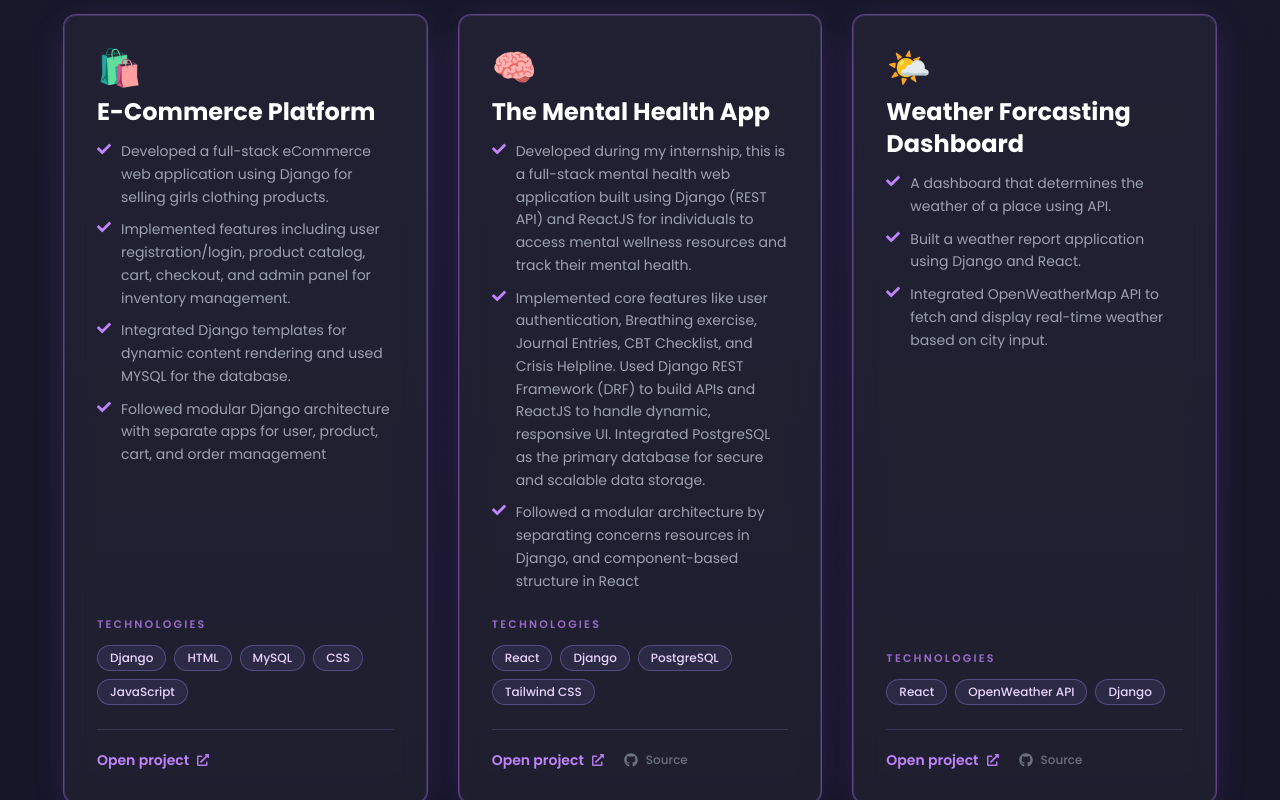
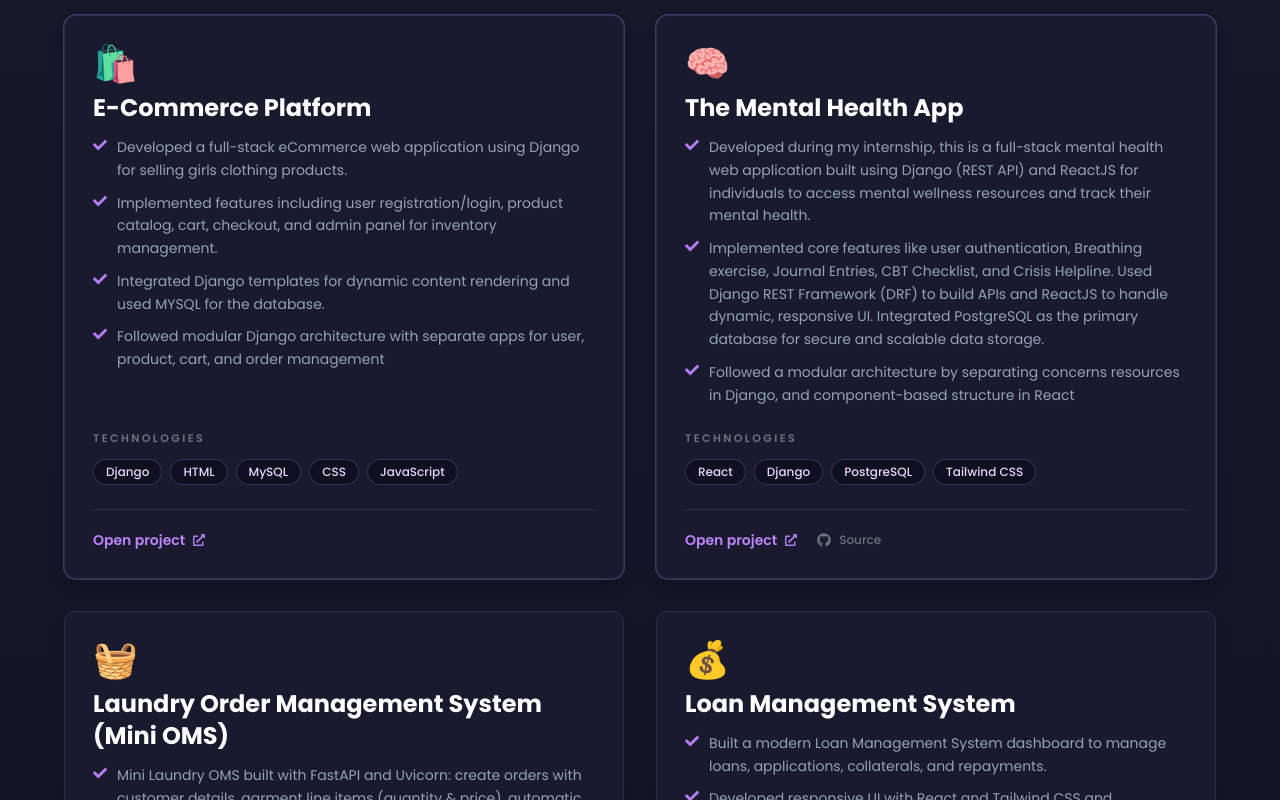
Before and after one commit to Khushbusaifi012/react-portfolio, a React (Vite) app: page / in a window 1280 px wide. Shown: the part 4980-5780 px from the top of the page. Built offline with nearby package versions, Linux system fonts and the light colour scheme.

Commit message:
drop Weather card, tune LMS-style cards to secondary theme

```diff
--- a/src/components/Projects.jsx
+++ b/src/components/Projects.jsx
@@ -26,17 +26,6 @@ const Projects = () => {
     },
     {
       id: 3,
-      title: 'Weather Forcasting Dashboard',
-      description:
-        'A dashboard that determines the weather of a place using API.\nBuilt a weather report application using Django and React.\nIntegrated OpenWeatherMap API to fetch and display real-time weather based on city input.',
-      image: '🌤️',
-      tech: ['React', 'OpenWeather API', 'Django'],
-      github: 'https://github.com/Khushbusaifi012/Weather-Forecast-Dashboard',
-      featured: true,
-      live: 'https://weather-forecast-dashboard-1-4ig1.onrender.com/',
-    },
-    {
-      id: 4,
       title: 'Laundry Order Management System (Mini OMS)',
       description:
         'Mini Laundry OMS built with FastAPI and Uvicorn: create orders with customer details, garment line items (quantity & price), automatic totals, and a unique order ID on submit.\nStatuses move through received → processing → ready → delivered, with updates anytime to match real shop workflow.\nView all orders with filtering by customer name, phone, or status.\nDashboard summarizes total orders, revenue, and how many orders sit in each status.\nStatic HTML, CSS, and JavaScript call the REST APIs; Pydantic handles validation with a clean split across routes, models, and business logic.',
@@ -46,7 +35,7 @@ const Projects = () => {
       live: 'https://laundry-oms-30pm.onrender.com/',
     },
     {
-      id: 5,
+      id: 4,
       title: 'Loan Management System',
       description:
         'Built a modern Loan Management System dashboard to manage loans, applications, collaterals, and repayments.\nDeveloped responsive UI with React and Tailwind CSS and integrated APIs for real-time loan tracking and analytics.',
@@ -112,7 +101,7 @@ const Projects = () => {
           initial="hidden"
           whileInView="visible"
           viewport={{ once: true }}
-          className="grid grid-cols-1 md:grid-cols-2 lg:grid-cols-3 gap-6 lg:gap-8"
+          className="grid grid-cols-1 md:grid-cols-2 gap-6 lg:gap-8"
         >
           {projectsData.map((project) => {
             const lines = descriptionLines(project.description);
@@ -121,9 +110,9 @@ const Projects = () => {
               key={project.id}
               variants={itemVariants}
               whileHover={{ y: -4 }}
-              className={`group flex h-full rounded-xl border border-purple-500/20 bg-white/[0.04] p-6 shadow-[0_8px_32px_-12px_rgba(76,29,149,0.35)] backdrop-blur-md transition-all duration-300 hover:border-purple-400/50 hover:shadow-[0_12px_40px_-14px_rgba(168,85,247,0.28)] sm:p-8 ${
+              className={`group flex h-full rounded-xl border border-purple-500/15 bg-secondary p-6 shadow-lg shadow-black/20 transition-all duration-300 hover:border-purple-400/35 hover:shadow-[0_12px_40px_-16px_rgba(139,92,246,0.18)] sm:p-7 ${
                 project.featured
-                  ? 'ring-1 ring-purple-400/40 border-purple-400/35 shadow-[0_8px_36px_-10px_rgba(168,85,247,0.35)]'
+                  ? 'ring-1 ring-purple-500/30 border-purple-400/25 shadow-[0_8px_40px_-12px_rgba(139,92,246,0.2)]'
                   : ''
               }`}
             >
@@ -139,11 +128,11 @@ const Projects = () => {
                 </h3>
 
                 {lines.length > 0 ? (
-                  <ul className="mb-6 flex-grow space-y-2.5 text-sm leading-relaxed text-gray-400">
+                  <ul className="mb-6 flex-grow space-y-2.5 text-sm leading-relaxed text-slate-400">
                     {lines.map((line, i) => (
                       <li key={i} className="flex gap-2.5">
                         <FaCheck
-                          className="mt-0.5 h-3.5 w-3.5 shrink-0 text-purple-400"
+                          className="mt-0.5 h-3.5 w-3.5 shrink-0 text-purple-400/95"
                           aria-hidden
                         />
                         <span>{line}</span>
@@ -153,14 +142,14 @@ const Projects = () => {
                 ) : null}
 
                 <div className="mb-6 mt-auto">
-                  <p className="mb-3 text-[11px] font-semibold uppercase tracking-[0.2em] text-purple-400/75">
+                  <p className="mb-3 text-[11px] font-semibold uppercase tracking-[0.22em] text-gray-500">
                     Technologies
                   </p>
                   <div className="flex flex-wrap gap-2">
                     {project.tech.map((tech, index) => (
                       <span
                         key={`${project.id}-${tech}-${index}`}
-                        className="rounded-full border border-purple-500/35 bg-purple-500/10 px-3 py-1 text-xs font-medium text-purple-200"
+                        className="rounded-full border border-purple-500/25 bg-primary/90 px-3 py-1 text-xs font-medium text-purple-200"
                       >
                         {tech}
                       </span>
@@ -168,13 +157,13 @@ const Projects = () => {
                   </div>
                 </div>
 
-                <div className="flex flex-wrap items-center gap-x-5 gap-y-2 border-t border-purple-500/20 pt-5">
+                <div className="flex flex-wrap items-center gap-x-5 gap-y-2 border-t border-purple-500/15 pt-5">
                   <motion.a
                     href={project.live ?? project.github}
                     target="_blank"
                     rel="noopener noreferrer"
                     whileHover={{ x: 2 }}
-                    className="inline-flex items-center gap-2 text-sm font-semibold text-purple-400 transition-colors hover:text-fuchsia-400"
+                    className="inline-flex items-center gap-2 text-sm font-semibold text-purple-400 transition-colors hover:text-purple-300"
                   >
                     Open project
                     <FaExternalLinkAlt className="text-xs opacity-90" aria-hidden />
```
